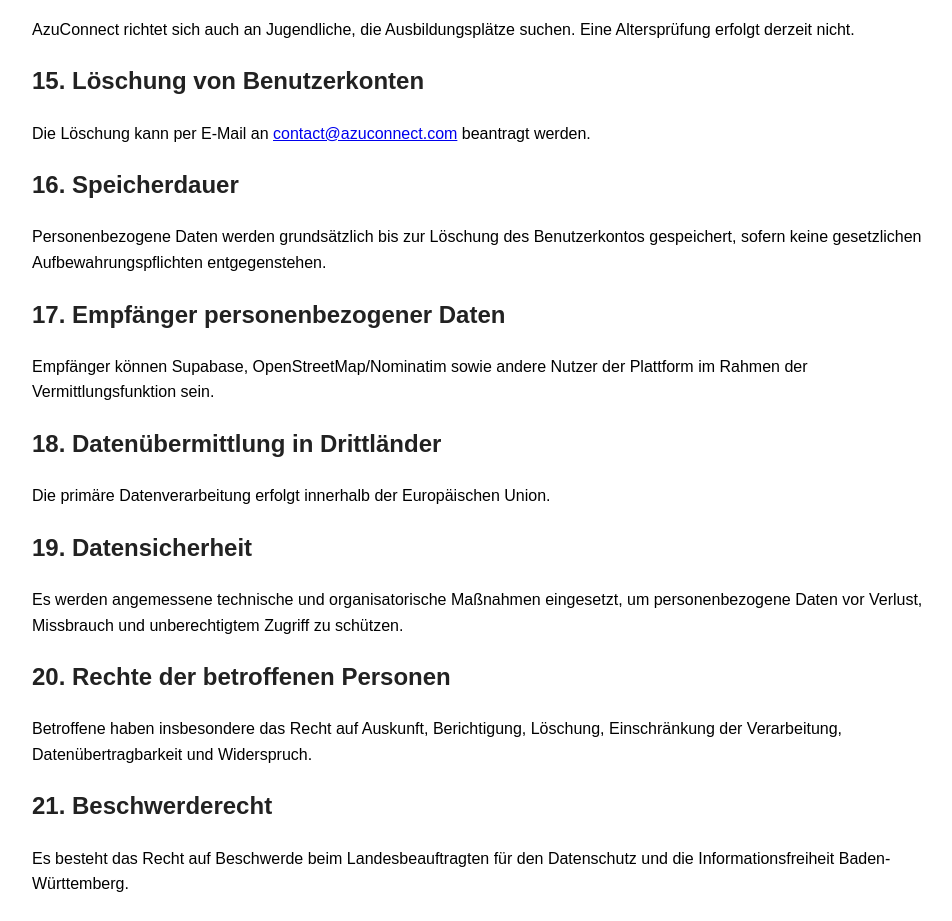
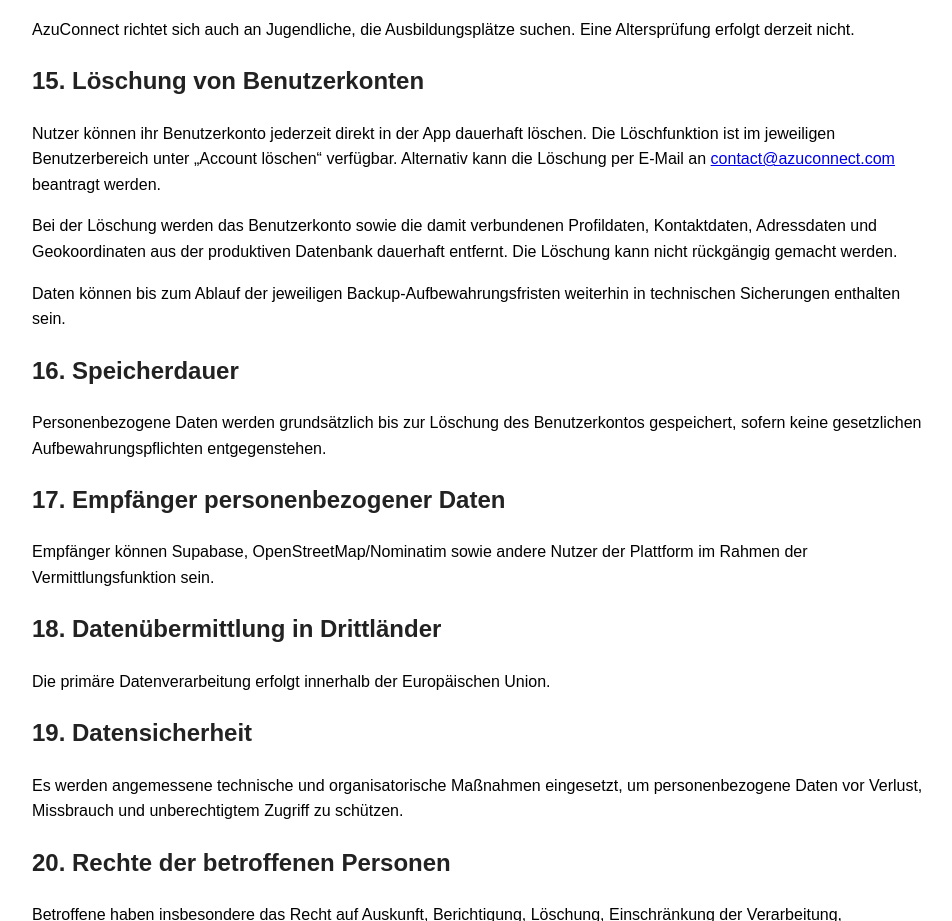
Before and after one commit to jules7988/azuconnect-support, a plain HTML site: page privacy.html in a window 1280 px wide. Shown: the part 2012-2933 px from the top of the page, without its empty margins (158-1110 px from the left). Drawn offline with Linux system fonts and the light colour scheme.

Commit message:
Update privacy.html

```diff
--- a/privacy.html
+++ b/privacy.html
@@ -128,9 +128,22 @@ Eine Altersprüfung erfolgt derzeit nicht.
 <h2>15. Löschung von Benutzerkonten</h2>
 
 <p>
-Die Löschung kann per E-Mail an
+Nutzer können ihr Benutzerkonto jederzeit direkt in der App dauerhaft löschen.
+Die Löschfunktion ist im jeweiligen Benutzerbereich unter „Account löschen“ verfügbar.
+Alternativ kann die Löschung per E-Mail an
 <a href="mailto:contact@azuconnect.com">contact@azuconnect.com</a>
 beantragt werden.
+</p>
+
+<p>
+Bei der Löschung werden das Benutzerkonto sowie die damit verbundenen Profildaten,
+Kontaktdaten, Adressdaten und Geokoordinaten aus der produktiven Datenbank dauerhaft entfernt.
+Die Löschung kann nicht rückgängig gemacht werden.
+</p>
+
+<p>
+Daten können bis zum Ablauf der jeweiligen Backup-Aufbewahrungsfristen weiterhin
+in technischen Sicherungen enthalten sein.
 </p>
 
 <h2>16. Speicherdauer</h2>
```
